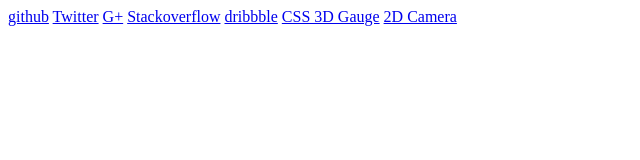
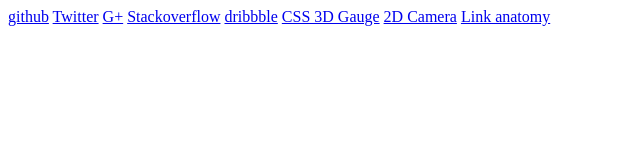
Before and after one commit to abernier/abernier.github.io, a plain HTML site: page index.html in a window 1280 px wide. Shown: the whole page, without its empty margins (0-640 px from the left). Drawn offline with Linux system fonts and the light colour scheme.

Commit message:
Update master

```diff
--- a/index.html
+++ b/index.html
@@ -16,4 +16,5 @@
 
 <a href="http://bl.ocks.org/3111167">CSS 3D Gauge</a>
 <a href="http://bl.ocks.org/1512474">2D Camera</a>
+<a href="http://bl.ocks.org/3070589">Link anatomy</a>
 </html>
```
